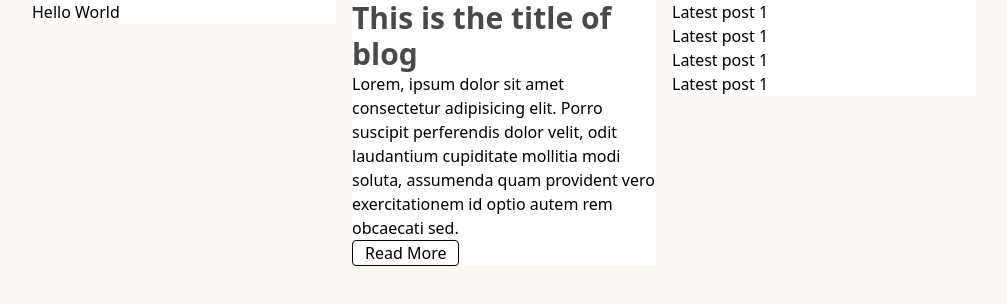
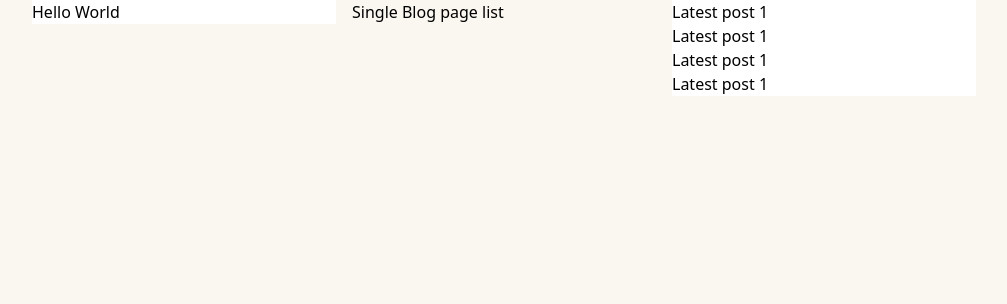
Before and after one commit to thehassanshaikh/personal-blogging, a React (Vite) app: page /blog in a window 1280 px wide. Shown: the top 304 px of the page, without its empty margins (136-1143 px from the left). Built offline with nearby package versions, Linux system fonts and the light colour scheme.

Commit message:
added routers and structure

```diff
--- a/package.json
+++ b/package.json
@@ -10,8 +10,10 @@
     "preview": "vite preview"
   },
   "dependencies": {
+    "axios": "^1.7.7",
     "react": "^18.3.1",
-    "react-dom": "^18.3.1"
+    "react-dom": "^18.3.1",
+    "react-router-dom": "^6.27.0"
   },
   "devDependencies": {
     "@eslint/js": "^9.11.1",
--- a/src/App.jsx
+++ b/src/App.jsx
@@ -1,23 +1,14 @@
+import { Route, Routes } from "react-router-dom";
 import "./App.css";
-import BlogList from "./components/BlogLists";
-import CategoryList from "./components/CategoryList";
-import LatestPost from "./components/LatestPost";
+import SingleBlogPage from "./components/SingleBlog";
+import Home from "./components/Home";
 
 function App() {
   return (
-    <>
-      <section className="w-full flex justify-center">
-        <div className="w-3/12 px-2">
-          <CategoryList />
-        </div>
-        <div className="w-3/12 px-2">
-          <BlogList />
-        </div>
-        <div className="w-3/12 px-2">
-          <LatestPost />
-        </div>
-      </section>
-    </>
+    <Routes>
+      <Route path="/" element={<Home />}></Route>
+      <Route path="/blog" element={<SingleBlogPage />}></Route>
+    </Routes>
   );
 }
 
--- a/src/components/BlogLists.jsx
+++ b/src/components/BlogLists.jsx
@@ -1,4 +1,14 @@
-const BlogList = () => {
+import { useEffect, useState } from "react";
+import axios from "axios";
+
+const BlogLists = () => {
+  const [posts, setPost] = useState([]);
+  const [loading, setLoading] = useState(true);
+
+  useEffect(()=>{
+    axios.get("https://pmschemehub.in/wp-json/wp/v2/postsgit")
+  })
+
   return (
     <>
       <section>
@@ -28,4 +38,4 @@ const BlogList = () => {
   );
 };
 
-export default BlogList;
+export default BlogLists;
--- /dev/null
+++ b/src/components/Home.jsx
@@ -0,0 +1,21 @@
+import CategoryList from "./CategoryList";
+import LatestPost from "./LatestPost";
+import BlogLists from "./BlogLists";
+
+const Home = () => {
+  return (
+    <section className="w-full flex justify-center">
+      <div className="w-3/12 px-2">
+        <CategoryList />
+      </div>
+      <div className="w-3/12 px-2">
+        <BlogLists />
+      </div>
+      <div className="w-3/12 px-2">
+        <LatestPost />
+      </div>
+    </section>
+  );
+};
+
+export default Home;
--- /dev/null
+++ b/src/components/SingleBlog.jsx
@@ -0,0 +1,20 @@
+import CategoryList from "./CategoryList";
+import LatestPost from "./LatestPost";
+
+const SingleBlogPage = () => {
+  return (
+    <section className="w-full flex justify-center">
+      <div className="w-3/12 px-2">
+        <CategoryList />
+      </div>
+      <div className="w-3/12 px-2">
+        <h1>Single Blog page list</h1>
+      </div>
+      <div className="w-3/12 px-2">
+        <LatestPost />
+      </div>
+    </section>
+  );
+};
+
+export default SingleBlogPage;
--- a/src/main.jsx
+++ b/src/main.jsx
@@ -1,10 +1,13 @@
-import { StrictMode } from 'react'
-import { createRoot } from 'react-dom/client'
-import App from './App.jsx'
-import './index.css'
+import { StrictMode } from "react";
+import { createRoot } from "react-dom/client";
+import App from "./App.jsx";
+import "./index.css";
+import { BrowserRouter } from "react-router-dom";
 
-createRoot(document.getElementById('root')).render(
+createRoot(document.getElementById("root")).render(
   <StrictMode>
-    <App />
-  </StrictMode>,
-)
+    <BrowserRouter>
+      <App />
+    </BrowserRouter>
+  </StrictMode>
+);
```
Also changed, not shown: 1 other file (tests, documents, lock files or other folders).
